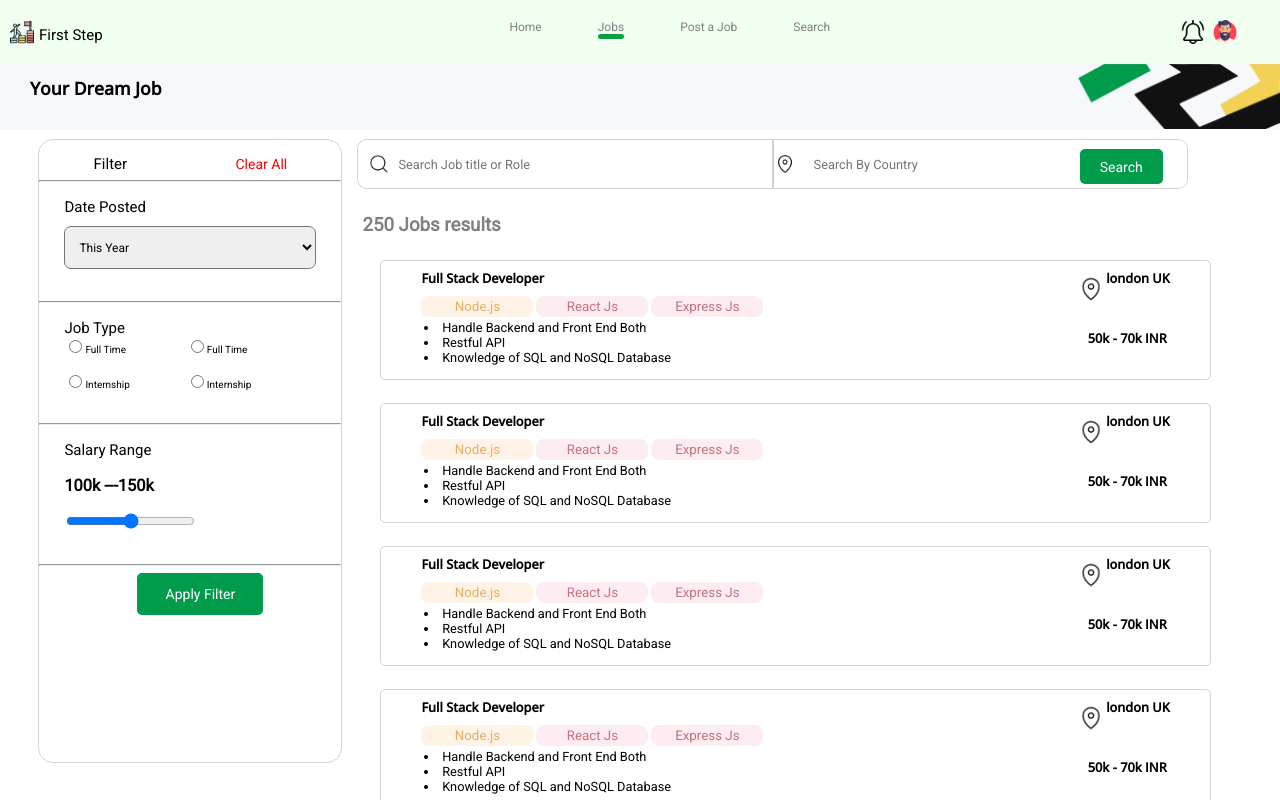
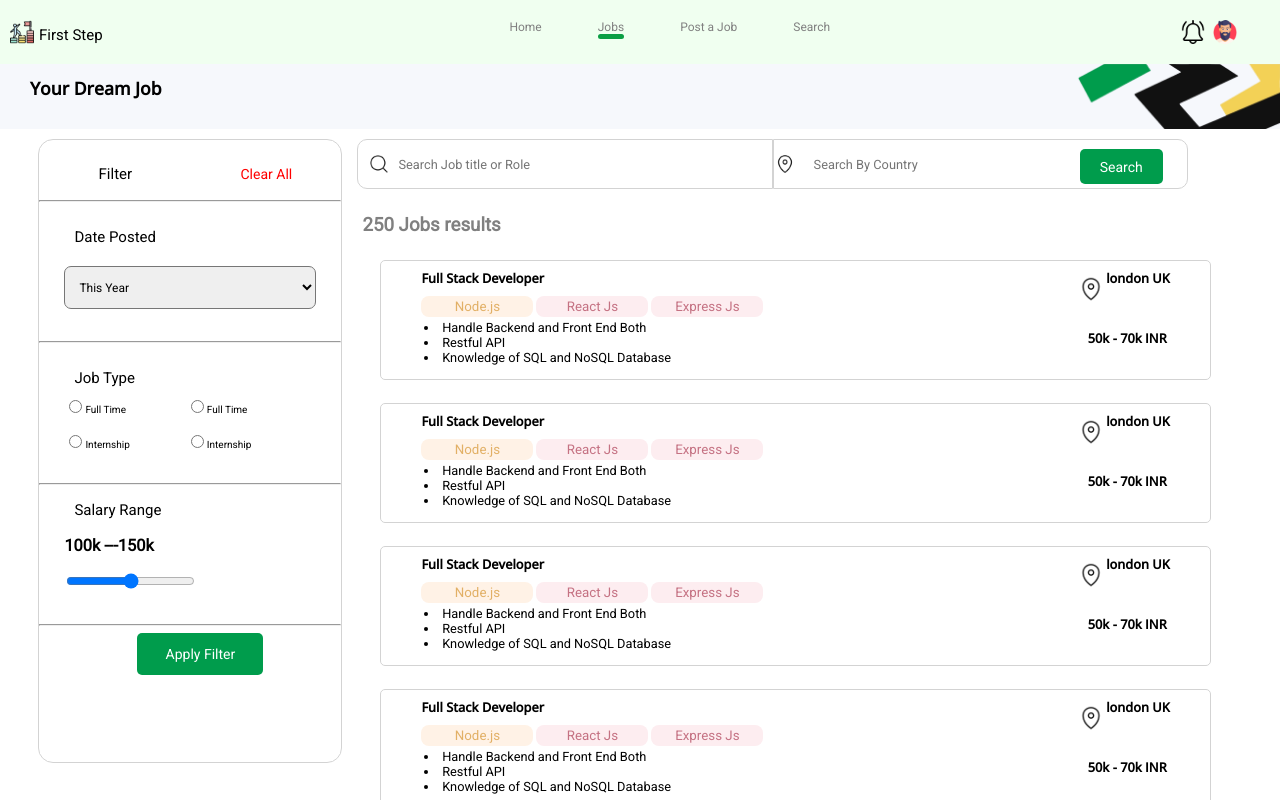
Before and after one commit to kanishkcs/Job-Listing, a React (Vite) app: page /jobPage in a window 1280 px wide. Built offline with nearby package versions, Linux system fonts and the light colour scheme.

Commit message:
FIxed Range Slider

```diff
--- a/src/Component/SearchJob.jsx
+++ b/src/Component/SearchJob.jsx
@@ -16,7 +16,6 @@ const Wrapper = styled.div`
   overflow: hidden !important;
   @media screen and (max-width: 768px) {
     padding: 4px;
-
     margin-top: 10px;
   }
   @media screen and (max-width: 1450px) {
@@ -227,14 +226,21 @@ const ApplyFilter = styled.button`
   position: relative;
   left: 7em;
   top: 2em;
+  cursor: pointer;
+  transition: 0.2s ease-in all;
   @media screen and (max-width: 1450px) {
     font-size: 14px;
     top: 0;
     left: 7;
     margin: auto;
   }
+  &:hover{
+    transform: scale(1.1);
+  }
 `;
 const JobHeadings = styled.span`
+  font-size: 1.2rem;
+  margin: 10px;
   @media screen and (max-width: 1450px) {
     font-size: 15px;
   }
@@ -255,7 +261,7 @@ const SearchJob = () => {
   const [range2Value, set2Value] = useState(150);
   const check = (event) => {
     setValue(event.target.value);
-    set2Value(rangeValue);
+    set2Value(parseInt(event.target.value)+50);
   };
 
   return (
@@ -318,6 +324,7 @@ const SearchJob = () => {
               max={200}
               type="range"
               id="range"
+
             />
           </Salary>
           <hr />
```
